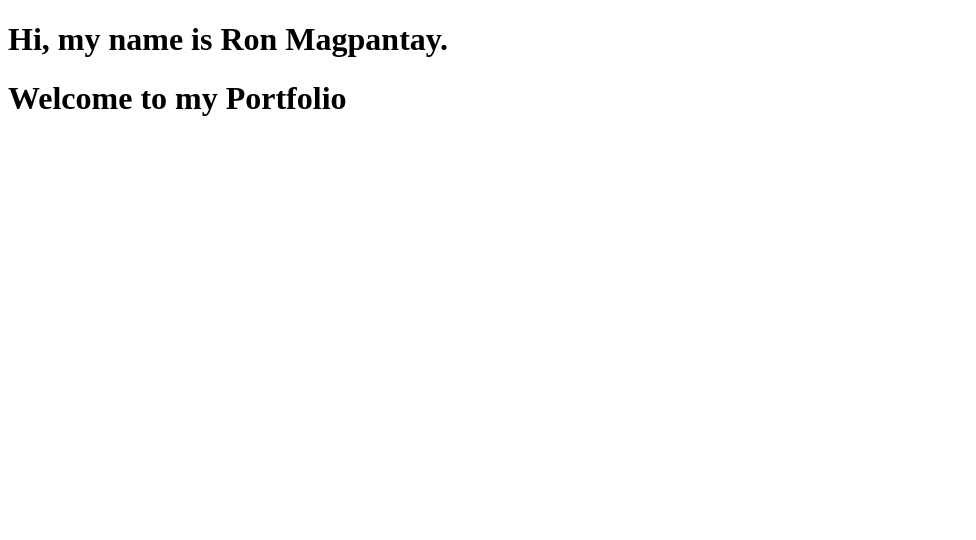
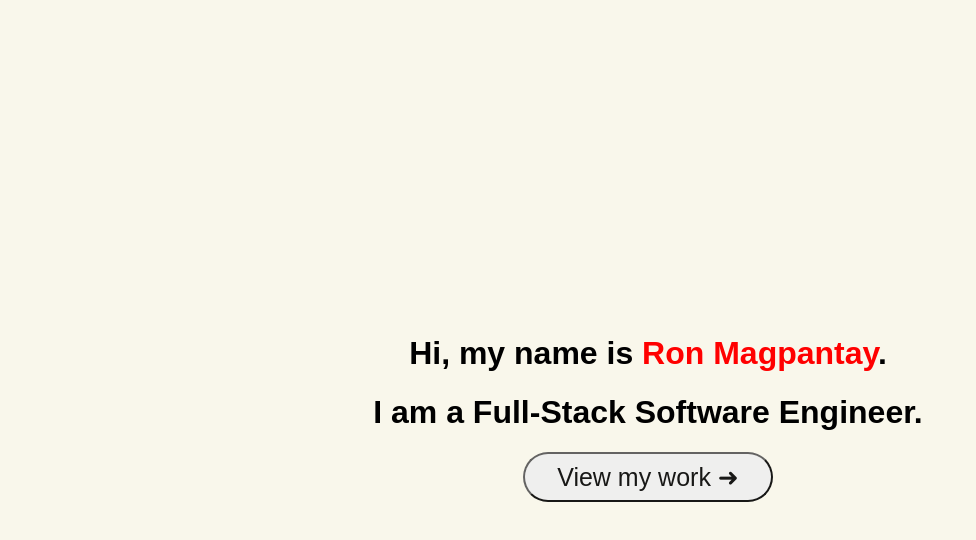
Before and after one commit to ronBP95/port3.0, a plain HTML site: page index.html in a window 1280 px wide. Shown: the whole page, without its empty margins (0-976 px from the left). Drawn offline with Linux system fonts and the light colour scheme; a web font is replaced by a local one.

Commit message:
Created skeleton of the home page

```diff
--- a/index.css
+++ b/index.css
@@ -0,0 +1,26 @@
+body {
+    background-color: #F9F7EB;
+}
+
+#homepage {
+    display: flex;
+    justify-content: center;
+    align-items: center;
+    color: black;
+    width: 100vw;
+    height: 100vh;
+    font-family: 'Shippori Antique B1', sans-serif;
+}
+
+#homecontainer {
+    margin: 5px;
+    text-align: center;
+}
+
+#homebutton {
+    height: 50px;
+    width: 250px;
+    font-size: 25px;
+    border-radius: 50px;
+    opacity: 0.9;
+}
--- a/index.html
+++ b/index.html
@@ -4,12 +4,21 @@
     <meta charset="UTF-8">
     <meta http-equiv="X-UA-Compatible" content="IE=edge">
     <meta name="viewport" content="width=device-width, initial-scale=1.0">
+    <link rel="stylesheet" href="index.css">
     <title>Ron's Portfolio</title>
+    <!-- CSS FONTS -->
+    <link rel="preconnect" href="https://fonts.googleapis.com">
+    <link rel="preconnect" href="https://fonts.gstatic.com" crossorigin>
+    <link href="https://fonts.googleapis.com/css2?family=Permanent+Marker&family=Shippori+Antique+B1&display=swap" rel="stylesheet">
+    <!-- CSS FONTS -->
 </head>
 <body>
     <div id="homepage">
-        <h1>Hi, my name is Ron Magpantay.</h1>
-        <h1>Welcome to my Portfolio</h1>
+            <div id="homecontainer">
+                <h1>Hi, my name is <span style="color:red">Ron Magpantay</span>.</h1>
+                <h1>I am a Full-Stack Software Engineer.</h1>
+                <button id="homebutton">View my work ➜</button>
+            </div>
     </div>
 </body>
 </html>
```
